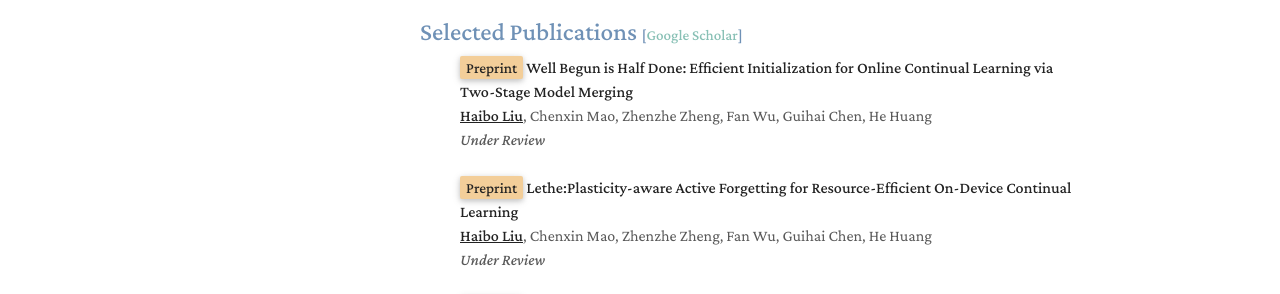
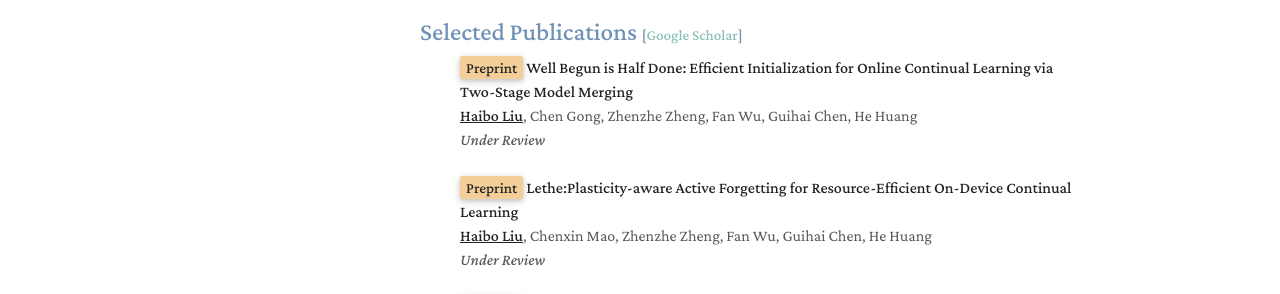
Before and after one commit to liuhaibo919/liuhaibo919.github.io, a Jekyll site: the page built from index.md, in a window 1280 px wide and 900 px high. Shown: the part 443-737 px from the top of the window. Built offline with Jekyll 4.4.1, drawn with Linux system fonts in a browser that asks for light colours; a style sheet for code colours, icons or effects is not loaded.

Commit message:
Update publications.yml

```diff
--- a/_data/publications.yml
+++ b/_data/publications.yml
@@ -1,6 +1,6 @@
 main:
   - title: "<strong> Well Begun is Half Done: Efficient Initialization for Online Continual Learning via Two-Stage Model Merging</strong>"
-    authors: <strong> <u>Haibo Liu</u></strong>, Chenxin Mao, Zhenzhe Zheng, Fan Wu, Guihai Chen, He Huang
+    authors: <strong> <u>Haibo Liu</u></strong>, Chen Gong, Zhenzhe Zheng, Fan Wu, Guihai Chen, He Huang
     pub_short: <strong> Preprint</strong>
     pub_detail: Under Review
 
```
